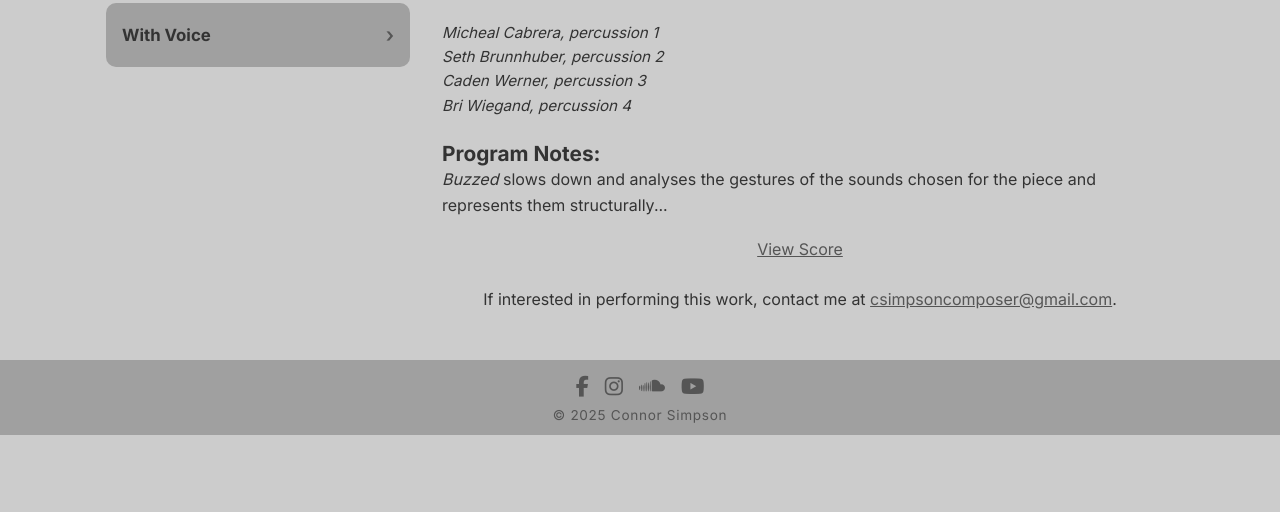
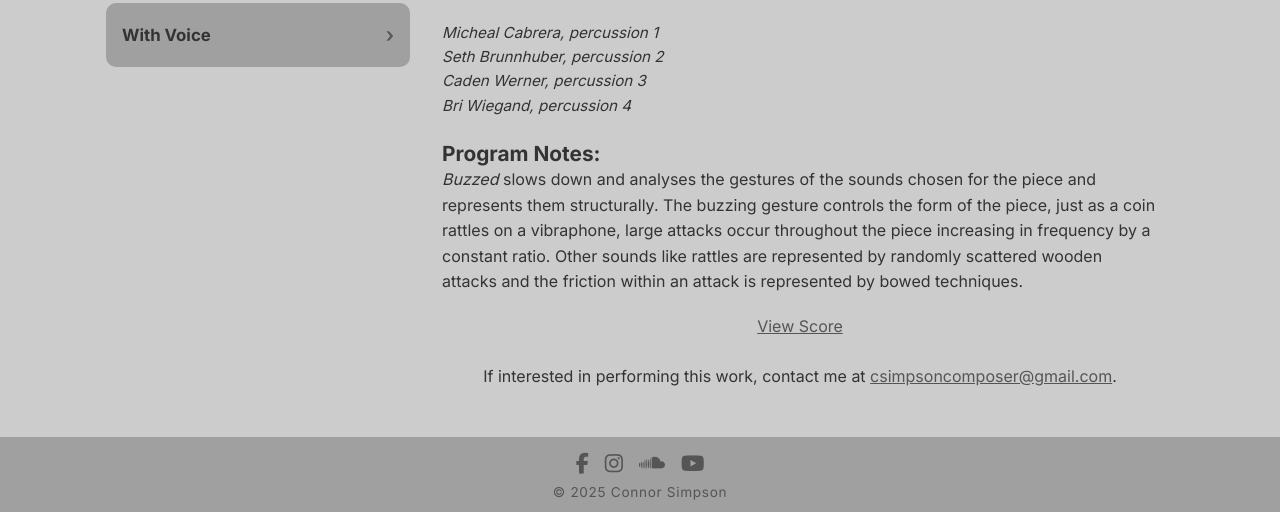
Before and after one commit to connorsimpsoncomposer/connorsimpsoncomposer.github.io, a Jekyll site: the page built from _works/buzzed.md, in a window 1280 px wide. Shown: the part 574-1086 px from the top of the page. Built offline with Jekyll 4.4.1, drawn with Linux system fonts in a browser that asks for light colours; nearby versions of some CDN libraries; comment, search, counter and statistics services are not loaded; before the commit the page ends 1009 px from its top, so only the background shows below that.

Commit message:
minor revisions
no autoplay and buzzed program notes completed

```diff
--- a/_includes/soundcloud-player.html
+++ b/_includes/soundcloud-player.html
@@ -1,6 +1,6 @@
 {% if include.url %}
 <div class="soundcloud-player">
-  <iframe width="100%" height="136" scrolling="no" frameborder="no" allow="autoplay"
+  <iframe width="100%" height="136" scrolling="no" frameborder="no"
     src="https://w.soundcloud.com/player/?url={{ include.url | uri_escape }}&color=%23ff5500&auto_play=false&hide_related=false&show_comments=true&show_user=true&show_reposts=false&show_teaser=true&visual=true">
   </iframe>
 </div>
--- a/_works/buzzed.md
+++ b/_works/buzzed.md
@@ -14,6 +14,9 @@ performers:
   - Caden Werner, percussion 3
   - Bri Wiegand, percussion 4
 program_notes: >
-  <em>Buzzed</em> slows down and analyses the gestures of the sounds chosen for the piece and represents them structurally...
+  <em>Buzzed</em> slows down and analyses the gestures of the sounds chosen for the piece and represents them  structurally.
+  The buzzing gesture controls the form of the piece, just as a coin rattles on a vibraphone, large attacks  occur throughout
+  the piece increasing in frequency by a constant ratio. Other sounds like rattles are represented by  randomly scattered
+  wooden attacks and the friction within an attack is represented by bowed techniques.
 score_url: /scores/buzzed.pdf
 ---
--- a/index.html
+++ b/index.html
@@ -13,16 +13,16 @@ body_class: index-page
           <img src="_assets/images/{{ item }}-image.jpg" alt="{{ item }}" class="img-rounded hover-float-shadow" />
         </a>
         <a href="{{ item }}/" class="underline-animate">
-          <p class="mb-1">{{ item | capitalize }}</p>
+          <p>{{ item | capitalize }}</p>
         </a>
       </div>
     {% endfor %}
   </div>
 
   <div class="index-intro">
-    <p class="mb-sm">Connor Simpson is a composer based in Rochester NY.</p>
+    <p>Connor Simpson is a composer based in Rochester NY.</p>
     <p>
-      <a href="mailto:connorsimpsoncomposer@gmail.com" class="text-bold break-word">
+      <a href="mailto:connorsimpsoncomposer@gmail.com">
         connorsimpsoncomposer@gmail.com
       </a>
     </p>
```
Also changed, not shown: _works/who-knows-if-the-moons-a-balloon.md (+1 -0 lines).
